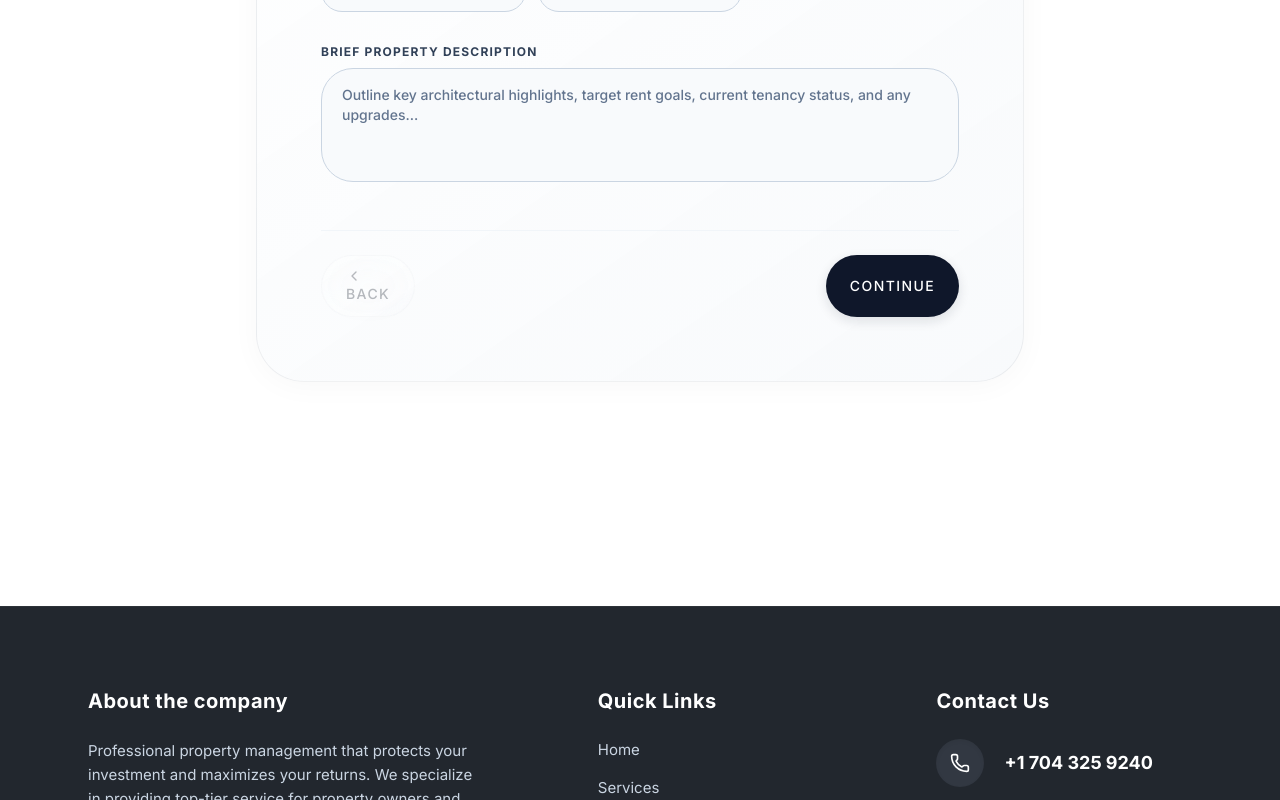
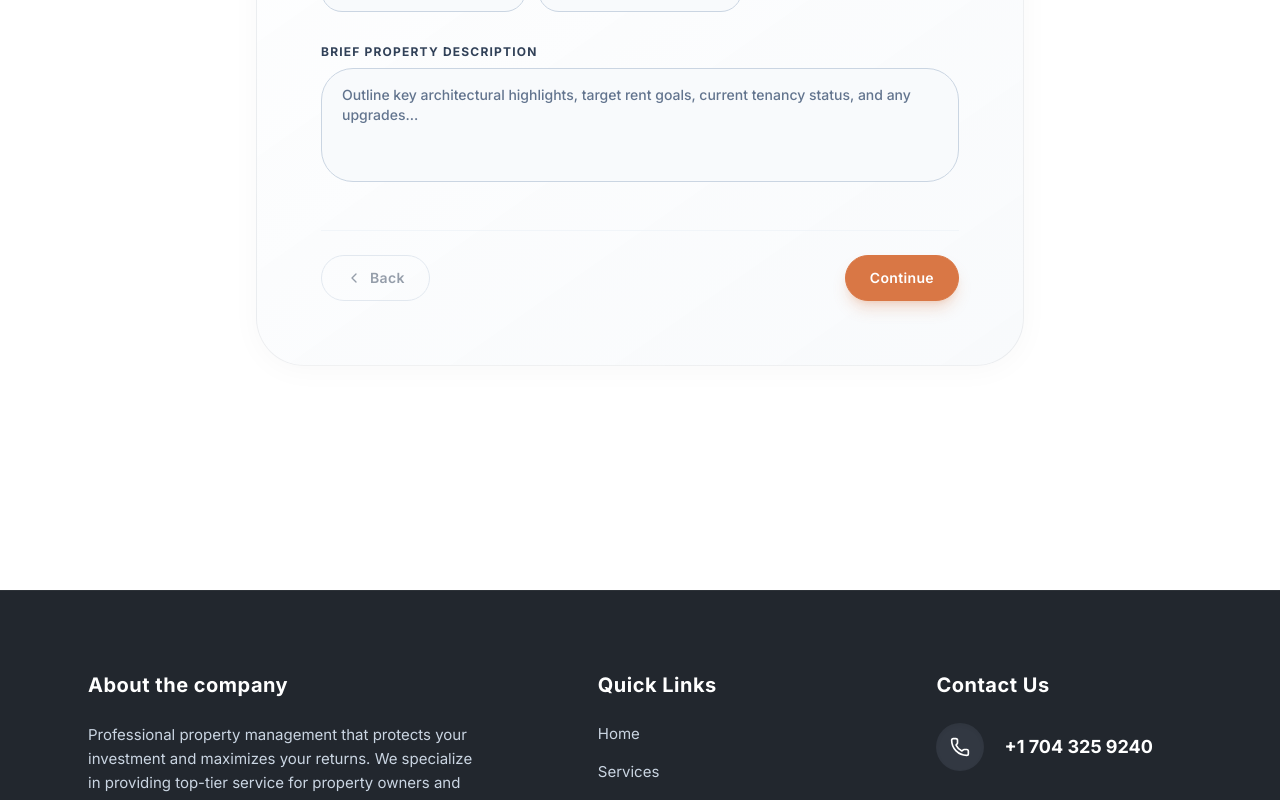
Before and after one commit to niraj-mandal/abode-rentals-, a Next.js app: page /list-property in a window 1280 px wide. Shown: the part 1100-1900 px from the top of the page. Built offline with nearby package versions, Linux system fonts and the light colour scheme; a web font is replaced by a local one.

Commit message:
Create unified reusable Button component (primary, secondary, ghost) and replace all buttons across website

```diff
--- a/src/app/about/page.tsx
+++ b/src/app/about/page.tsx
@@ -216,7 +216,7 @@ export default function AboutPage() {
             </p>
             <div className="flex flex-col sm:flex-row gap-4">
               <Link href="/list-property">
-                <Button variant="secondary" size="lg" className="w-full sm:w-auto font-bold rounded-full">
+                <Button variant="primary" size="lg" className="w-full sm:w-auto">
                   Get Free Analysis
                 </Button>
               </Link>
--- a/src/app/list-property/page.tsx
+++ b/src/app/list-property/page.tsx
@@ -458,21 +458,23 @@ export default function ListPropertyPage() {
           <div className="flex justify-between mt-12 pt-6 border-t border-slate-100">
             <Button
               type="button"
-              variant="glass"
+              variant="ghost"
+              size="md"
               onClick={handleBack}
               disabled={step === 1}
-              className={`flex items-center gap-2 cursor-pointer ${step === 1 ? "opacity-30 pointer-events-none" : ""}`}
+              className={`flex items-center gap-2 border-slate-300 text-slate-700 hover:bg-slate-100 ${step === 1 ? "opacity-30 pointer-events-none" : ""}`}
             >
               <ChevronLeft className="w-4 h-4" /> Back
             </Button>
 
             <Button
               type={step === 3 ? "submit" : "button"}
+              variant="primary"
+              size="md"
               onClick={step === 3 ? undefined : handleNext}
-              disabled={isSubmitting}
-              className="flex items-center gap-2 cursor-pointer"
+              isLoading={isSubmitting}
             >
-              {step === 3 ? (isSubmitting ? "Submitting..." : "Submit Onboarding Dossier") : "Continue"}
+              {step === 3 ? "Submit Onboarding Dossier" : "Continue"}
             </Button>
           </div>
         )}
--- a/src/app/page.tsx
+++ b/src/app/page.tsx
@@ -20,6 +20,7 @@ import {
 } from "lucide-react";
 import Image from "next/image";
 import Link from "next/link";
+import { Button } from "@/components/ui/Button";
 
 
 // High-Performance Animated Counter updating DOM directly to avoid re-renders
@@ -342,23 +343,15 @@ export default function Home() {
           >
             <div className="flex flex-col sm:flex-row items-stretch sm:items-center gap-5 w-full sm:w-auto">
               <Link href="/list-property" className="w-full sm:w-auto block">
-                <motion.button
-                  whileHover={{ scale: 1.05, translateY: -2 }}
-                  whileTap={{ scale: 0.98 }}
-                  className="w-full sm:w-auto rounded-lg font-sans font-semibold text-lg px-10 py-4 flex items-center justify-center gap-3 bg-[#D97745] hover:bg-[#e88856] text-white transition-all cursor-pointer shadow-xl shadow-[#D97745]/30 hover:shadow-[#D97745]/50 border border-[#D97745]"
-                >
+                <Button variant="primary" size="lg" className="w-full sm:w-auto">
                   Get Free Rental Analysis <ArrowRight className="w-5 h-5 text-white stroke-[2.5]" />
-                </motion.button>
+                </Button>
               </Link>
 
               <Link href="/#services" className="w-full sm:w-auto block">
-                <motion.button
-                  whileHover={{ scale: 1.02, backgroundColor: "rgba(255,255,255,0.1)" }}
-                  whileTap={{ scale: 0.98 }}
-                  className="w-full sm:w-auto rounded-lg font-sans font-medium text-lg px-8 py-4 flex items-center justify-center gap-3 bg-transparent text-white transition-all cursor-pointer border border-white/30 hover:border-white/60"
-                >
+                <Button variant="ghost" size="lg" className="w-full sm:w-auto">
                   Explore Services
-                </motion.button>
+                </Button>
               </Link>
             </div>
 
@@ -717,13 +710,9 @@ export default function Home() {
           {/* Button */}
           <div className="shrink-0 relative z-10 w-full md:w-auto flex justify-center md:justify-end mt-4 xl:mt-0">
             <Link href="/list-property">
-              <motion.button
-                whileHover={{ scale: 1.04 }}
-                whileTap={{ scale: 0.98 }}
-                className="bg-white text-[#C65D29] hover:bg-slate-100 rounded-lg font-semibold tracking-wide text-sm px-8 py-3.5 shadow-xl transition-all cursor-pointer flex items-center justify-center whitespace-nowrap border border-white"
-              >
+              <Button variant="secondary" size="lg">
                 Get Free Rental Analysis
-              </motion.button>
+              </Button>
             </Link>
           </div>
         </div>
--- a/src/components/layout/Navbar.tsx
+++ b/src/components/layout/Navbar.tsx
@@ -114,7 +114,7 @@ export function Navbar() {
 
         <div className="hidden md:block">
           <Link href="/list-property">
-            <Button variant="secondary" size="sm" className="rounded-md font-bold px-5 py-2 text-[10px]">
+            <Button variant="primary" size="sm">
               Free Rental Analysis
             </Button>
           </Link>
@@ -177,7 +177,7 @@ export function Navbar() {
                   className="mt-6 pt-6 border-t border-white/10"
                 >
                   <Link href="/list-property" onClick={() => setIsOpen(false)} className="w-full block">
-                    <Button className="w-full rounded-full font-bold uppercase tracking-widest text-[13px] bg-[#D97745] hover:bg-[#c4683a] text-white py-6 shadow-[0_0_20px_rgba(217,119,69,0.3)] transition-all">
+                    <Button variant="primary" size="md" className="w-full">
                       Free Rental Analysis
                     </Button>
                   </Link>
--- a/src/components/ui/Button.tsx
+++ b/src/components/ui/Button.tsx
@@ -2,37 +2,65 @@
 
 import { motion, HTMLMotionProps } from "framer-motion";
 import { cn } from "@/lib/utils";
+import { Loader2 } from "lucide-react";
 
-interface ButtonProps extends Omit<HTMLMotionProps<"button">, "ref" | "children"> {
-  variant?: "primary" | "secondary" | "glass" | "outline";
+export interface ButtonProps extends Omit<HTMLMotionProps<"button">, "ref"> {
+  variant?: "primary" | "secondary" | "ghost";
   size?: "sm" | "md" | "lg";
+  isLoading?: boolean;
   children?: React.ReactNode;
 }
 
-export function Button({ variant = "primary", size = "md", className, children, ...props }: ButtonProps) {
-  const baseStyles = "relative overflow-hidden font-medium rounded-full inline-flex items-center justify-center transition-all duration-300 font-sans cursor-pointer";
+export function Button({
+  variant = "primary",
+  size = "md",
+  isLoading = false,
+  disabled,
+  className,
+  children,
+  ...props
+}: ButtonProps) {
+  // Shared base styles across ALL buttons:
+  // Same border radius (rounded-xl), same typography (font-sans font-semibold tracking-wide),
+  // same spacing rhythm, same transition, same disabled & loading states.
+  const baseStyles =
+    "relative overflow-hidden inline-flex items-center justify-center gap-2.5 font-sans font-semibold tracking-wide rounded-xl transition-all duration-300 ease-out cursor-pointer select-none disabled:opacity-50 disabled:pointer-events-none disabled:cursor-not-allowed";
 
+  // Unified Variant Styling
   const variants = {
-    primary: "bg-primary text-primary-foreground shadow-[0_4px_12px_rgba(15,23,42,0.12)] hover:bg-slate-800 hover:shadow-[0_6px_20px_rgba(15,23,42,0.2)]",
-    secondary: "bg-secondary text-primary-foreground shadow-[0_4px_12px_rgba(217,119,69,0.2)] hover:bg-[#B85323] hover:shadow-[0_6px_20px_rgba(217,119,69,0.35)]",
-    glass: "glass-card text-foreground hover:bg-light-bg border-white/10",
-    outline: "border border-primary text-primary hover:bg-primary hover:text-primary-foreground",
+    primary:
+      "bg-[#D97745] hover:bg-[#e88856] text-white shadow-lg shadow-[#D97745]/25 hover:shadow-xl hover:shadow-[#D97745]/40 border border-[#D97745]",
+    secondary:
+      "bg-[#0F172A] hover:bg-[#1E293B] text-white shadow-md shadow-slate-900/20 hover:shadow-lg border border-[#0F172A]",
+    ghost:
+      "bg-transparent hover:bg-white/10 text-white border border-white/30 hover:border-white/60",
   };
 
+  // Unified Spacing
   const sizes = {
-    sm: "px-4 py-2 text-xs tracking-wider uppercase",
-    md: "px-6 py-3 text-sm tracking-widest uppercase",
-    lg: "px-8 py-4 text-sm tracking-widest uppercase font-semibold",
+    sm: "px-4 py-2 text-xs",
+    md: "px-6 py-3 text-sm",
+    lg: "px-8 py-4 text-base",
   };
+
+  const isDisabled = disabled || isLoading;
 
   return (
     <motion.button
-      whileHover={{ scale: 1.02 }}
-      whileTap={{ scale: 0.98 }}
+      whileHover={isDisabled ? undefined : { scale: 1.03, y: -1 }}
+      whileTap={isDisabled ? undefined : { scale: 0.97 }}
+      disabled={isDisabled}
       className={cn(baseStyles, variants[variant], sizes[size], className)}
       {...props}
     >
-      <span className="relative z-10">{children}</span>
+      {isLoading ? (
+        <>
+          <Loader2 className="w-4 h-4 animate-spin shrink-0" />
+          <span>Loading...</span>
+        </>
+      ) : (
+        children
+      )}
     </motion.button>
   );
 }
```
